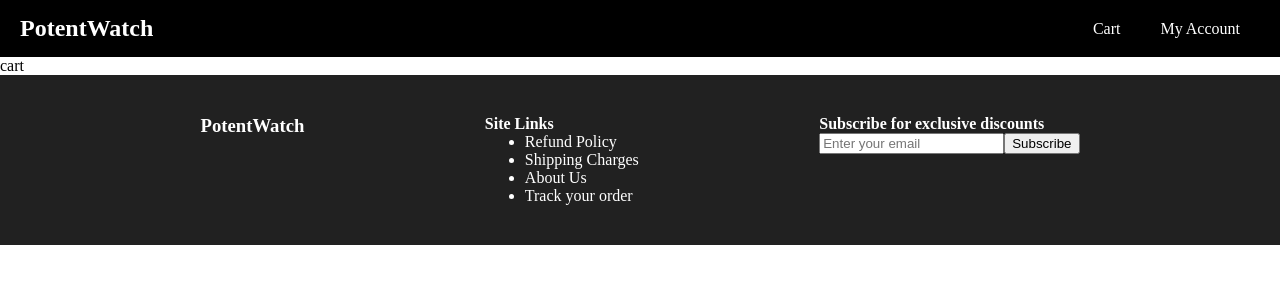
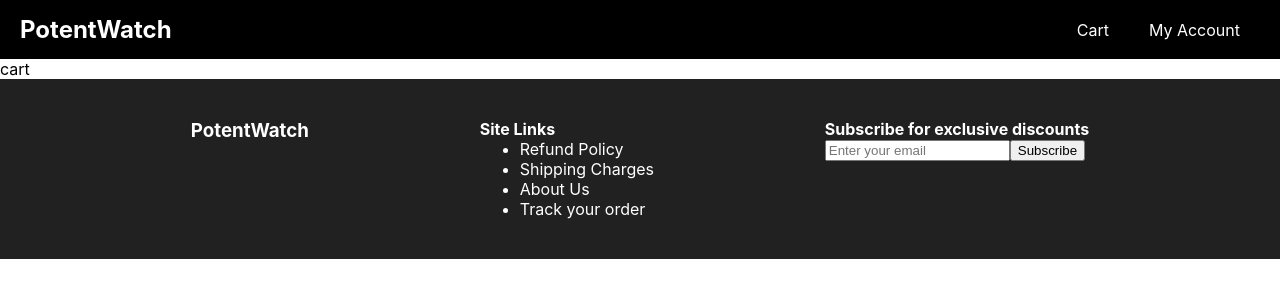
Before and after one commit to rushikeshbarkadecode/watch-ecommerce-react, a React (Vite) app: page /cart in a window 1280 px wide. Shown: the top 300 px of the page. Built offline with nearby package versions, Linux system fonts and the light colour scheme.

Commit message:
Interactivity

```diff
--- a/src/App.css
+++ b/src/App.css
@@ -1,6 +1,7 @@
 #root{
   display: flex;
   flex-direction: column;
+  font-family: Inter;
 }
 
 .header{
--- a/src/components/Header.jsx
+++ b/src/components/Header.jsx
@@ -5,7 +5,7 @@ export default function Header(){
 
     const toggleMenu = () => {
         const styling = {
-            display: "none",
+            display: "block",
         }
 
         if (styling.display == 'block'){
@@ -14,6 +14,8 @@ export default function Header(){
         } else{
             setStyle(styling)
         }
+
+
     }
 
     return(
```
